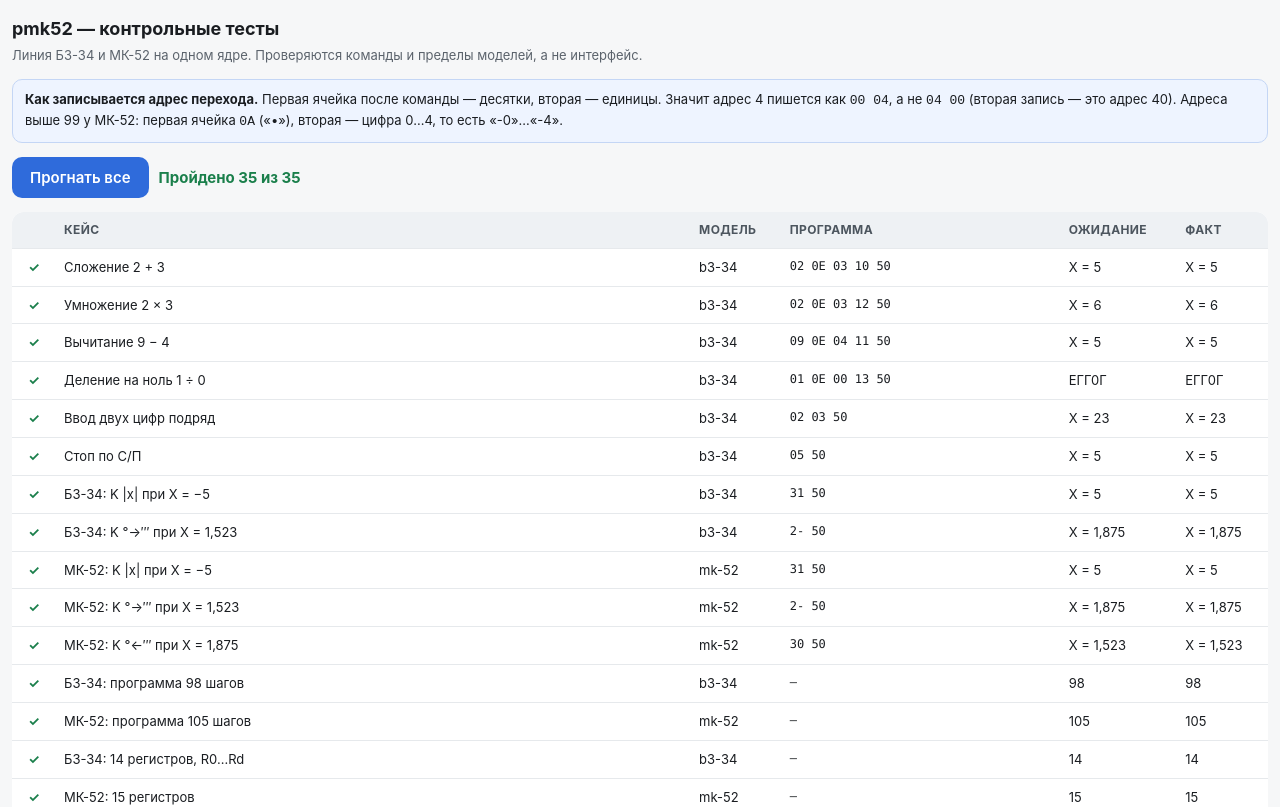
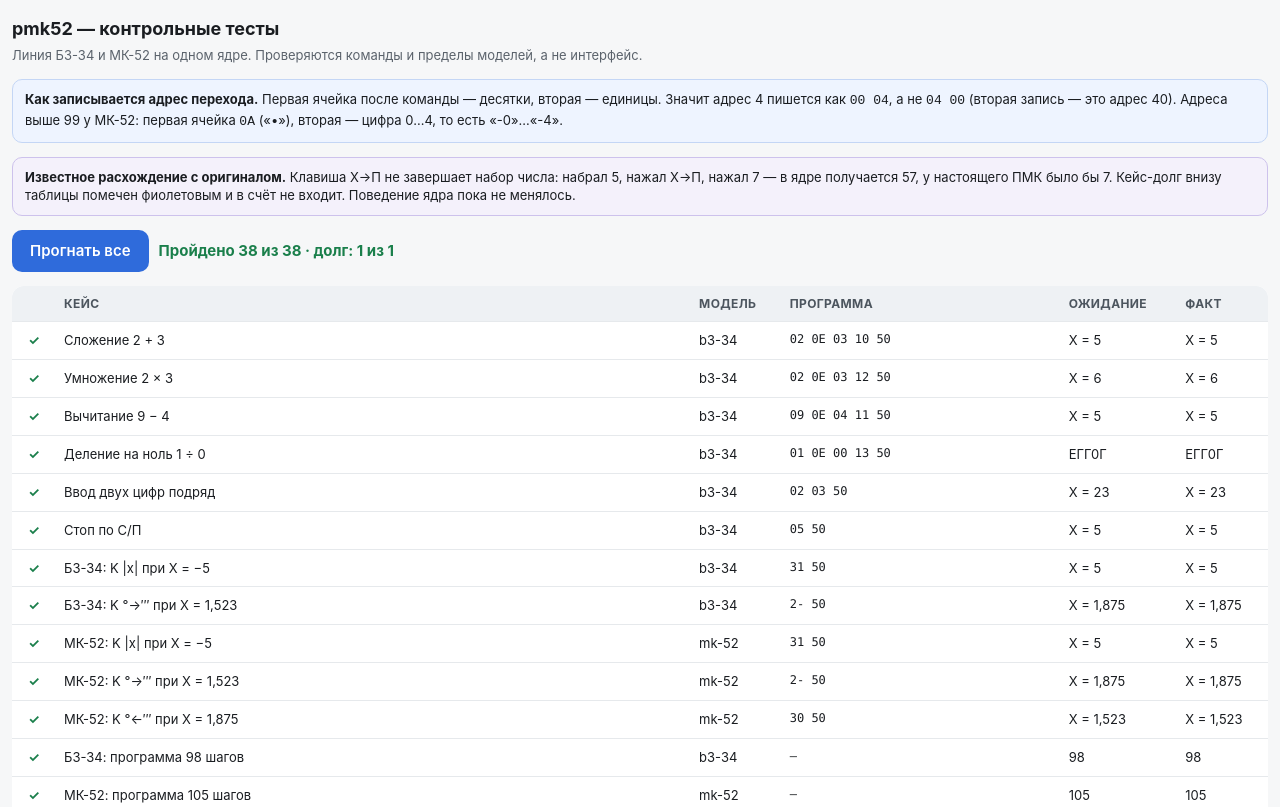
Before and after one commit to greagre/pmk52, a plain HTML site: page tests.html in a window 1280 px wide. Shown: the top 807 px of the page. Drawn offline with Linux system fonts and the light colour scheme.

Commit message:
tests: кейсы на косвенные условные переходы (K x≠0, K x≥0), поддержка начальных регистров, известное расхождение по X→П

```diff
--- a/tests.html
+++ b/tests.html
@@ -17,11 +17,13 @@
   .bad { color:#b3261e; }
   .warn { background:#fff3cd; border:1px solid #e0c068; border-radius:10px; padding:10px 12px; margin:0 0 14px; font-size:13px; }
   .hintbox { background:#eef4ff; border:1px solid #c4d6f5; border-radius:10px; padding:10px 12px; margin:0 0 14px; font-size:13px; }
+  .debt { background:#f4f1fb; border:1px solid #cdc2ec; border-radius:10px; padding:10px 12px; margin:0 0 14px; font-size:13px; }
   table { width:100%; border-collapse:collapse; background:#fff; border-radius:12px; overflow:hidden; font-size:13px; }
   th, td { text-align:left; padding:9px 8px; border-bottom:1px solid #e6e9ec; vertical-align:top; }
   th { background:#eef1f4; font-size:12px; text-transform:uppercase; letter-spacing:.03em; color:#4c555e; }
   td.mono { font-family:ui-monospace, "SF Mono", Consolas, monospace; font-size:12px; }
   tr.bad td { background:#fdf1f0; }
+  tr.known td { background:#f6f2fd; }
   .mark { font-weight:700; text-align:center; width:28px; }
   .note { margin:18px 0 0; color:#5b636c; font-size:12px; }
 </style>
@@ -38,6 +40,11 @@
   (вторая запись — это адрес 40). Адреса выше 99 у МК-52: первая ячейка <span style="font-family:ui-monospace,monospace">0A</span> («•»), вторая — цифра 0…4, то есть «-0»…«-4».
 </div>
 
+<div class="debt">
+  <b>Известное расхождение с оригиналом.</b> Клавиша X→П не завершает набор числа: набрал 5, нажал X→П, нажал 7 — в ядре получается 57, у настоящего ПМК было бы 7.
+  Кейс-долг внизу таблицы помечен фиолетовым и в счёт не входит. Поведение ядра пока не менялось.
+</div>
+
 <div class="bar">
   <button id="run">Прогнать все</button>
   <span class="sum" id="sum"></span>
@@ -52,8 +59,8 @@
 
 <p class="note">Прогон выполняется в браузере, ничего никуда не отправляется. Если таблица не заполнилась — проверь, что рядом лежат <code>core.js</code> и <code>profiles.js</code>.</p>
 
-<script src="profiles.js?v=8"></script>
-<script src="core.js?v=8"></script>
+<script src="profiles.js?v=9"></script>
+<script src="core.js?v=9"></script>
 <script>
 (function () {
   'use strict';
@@ -214,11 +221,38 @@
       about: 'ложь → переход на 5, там цифра 7',
       expect: { x: 7 }
     },
+
+    /* ---- косвенные условные переходы (0x70 / 0x90) ---- */
+    {
+      name: 'K x≠0 при X = 0: переход по адресу из R1', model: 'b3-34',
+      prog: [0x0D, 0x71, 0x10, 0x00, 0x07, 0x50], regs: { 1: 5 },
+      about: 'ложь → modAddr(5, 1) = 4, там цифра 7; при истине пошли бы на 0x10 (+)',
+      expect: { x: 7 }
+    },
+    {
+      name: 'K x≠0 при X = 5: адрес не воспринимается', model: 'b3-34',
+      prog: [0x71, 0x22, 0x50], regs: { 1: 5 }, x: 5,
+      about: 'истина → сразу следующая команда x², R1 не трогается',
+      expect: { x: 25 }
+    },
+    {
+      name: 'K x≥0 при X = −3: переход по адресу из R1', model: 'b3-34',
+      prog: [0x91, 0x0D, 0x50, 0x07, 0x50], regs: { 1: 4 }, x: -3,
+      about: 'ложь → modAddr(4, 1) = 3, там цифра 7',
+      expect: { x: 7 }
+    },
+
     {
       name: 'Ввод после X→П продолжается (так в ядре)', model: 'b3-34',
       prog: [0x05, 0x41, 0x07, 0x50],
       about: 'X→П не завершает набор: 5, затем 7 дают 57',
       expect: { x: 57 }
+    },
+    {
+      name: 'X→П завершает набор (долг: как у оригинала)', model: 'b3-34', known: true,
+      prog: [0x05, 0x41, 0x07, 0x50],
+      about: 'у настоящего ПМК после X→П цифра 7 начинает новое число → X = 7',
+      expect: { x: 7 }
     }
   ];
 
@@ -251,6 +285,11 @@
     try {
       ct = MKCore.create(p);
       ct.setProgram(c.prog);
+      if (c.regs) {
+        Object.keys(c.regs).forEach(function (k) {
+          ct.setRegister(Number(k), c.regs[k]);
+        });
+      }
       if (c.x !== undefined) ct.setX(c.x);
       ct.run(c.limit || 500);
     } catch (e) {
@@ -291,18 +330,37 @@
   function run() {
     checkFresh();
     rowsEl.innerHTML = '';
-    var passed = 0;
+    var passed = 0, total = 0, debt = 0, debtClosed = 0;
 
     cases.forEach(function (c) {
       var got = runCase(c);
       var ok = passes(c, got);
-      if (ok) passed++;
+
+      if (c.known) {
+        debt++;
+        if (ok) debtClosed++;
+      } else {
+        total++;
+        if (ok) passed++;
+      }
 
       var tr = document.createElement('tr');
-      if (!ok) tr.className = 'bad';
+      if (c.known) {
+        tr.className = 'known';
+      } else if (!ok) {
+        tr.className = 'bad';
+      }
+
+      var mark;
+      if (c.known) mark = ok ? '✓' : '!';
+      else mark = ok ? '✓' : '✗';
+
+      var noteBlock = c.about ? '<br><span style="color:#6b7280;font-size:12px">' + c.about + '</span>' : '';
+      if (c.known) noteBlock += '<br><span style="color:#7c5cbf;font-size:12px">долг: ' + (ok ? 'уже закрыт' : 'ещё не исправлено') + '</span>';
+
       tr.innerHTML =
-        '<td class="mark ' + (ok ? 'ok' : 'bad') + '">' + (ok ? '✓' : '✗') + '</td>' +
-        '<td>' + c.name + (c.about ? '<br><span style="color:#6b7280;font-size:12px">' + c.about + '</span>' : '') + '</td>' +
+        '<td class="mark ' + (ok ? 'ok' : (c.known ? '' : 'bad')) + '">' + mark + '</td>' +
+        '<td>' + c.name + noteBlock + '</td>' +
         '<td>' + c.model + '</td>' +
         '<td class="mono">' + (c.prog && c.prog.length ? codeStr(c.prog) : '—') + '</td>' +
         '<td>' + expectText(c) + '</td>' +
@@ -310,8 +368,10 @@
       rowsEl.appendChild(tr);
     });
 
-    sumEl.textContent = 'Пройдено ' + passed + ' из ' + cases.length;
-    sumEl.className = 'sum ' + (passed === cases.length ? 'ok' : 'bad');
+    var txt = 'Пройдено ' + passed + ' из ' + total;
+    if (debt) txt += ' · долг: ' + (debt - debtClosed) + ' из ' + debt;
+    sumEl.textContent = txt;
+    sumEl.className = 'sum ' + (passed === total ? 'ok' : 'bad');
   }
 
   document.getElementById('run').addEventListener('click', run);
```
